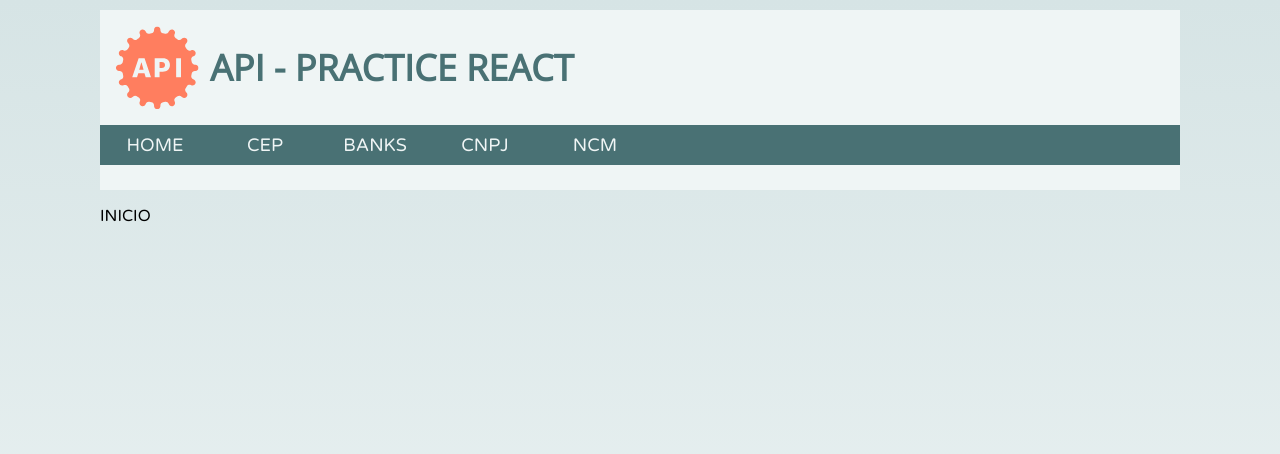
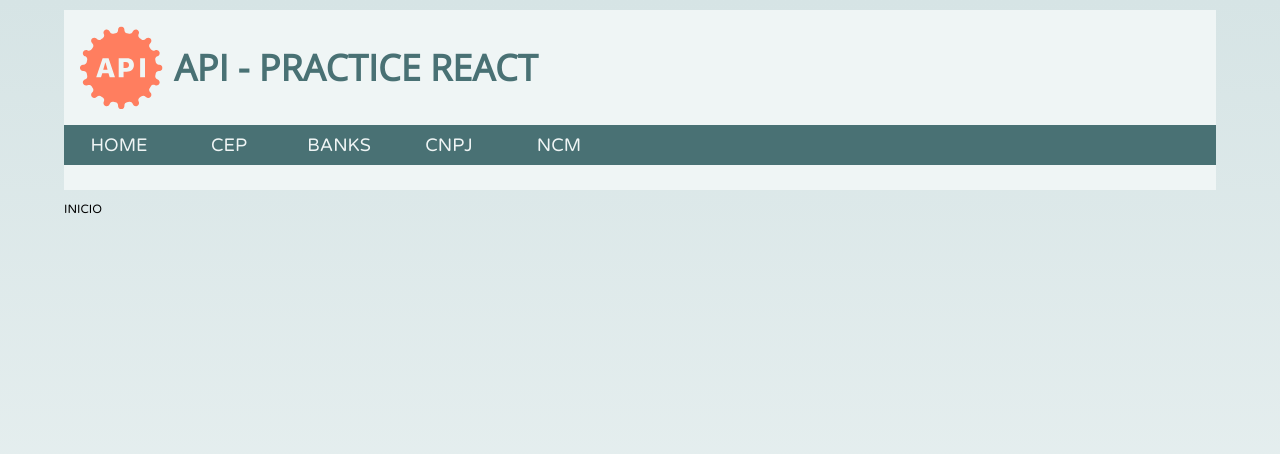
Before and after one commit to LFCavalcanti/api-practice-react, a React (Vite) app: page / in a window 1280 px wide. Shown: the top 454 px of the page. Built offline with nearby package versions, Linux system fonts and the light colour scheme.

Commit message:
Correcting semantic HTML structure

```diff
--- a/src/components/Menu/index.tsx
+++ b/src/components/Menu/index.tsx
@@ -27,7 +27,7 @@ export default function Menu() {
     ]
 
     return(
-        <div className={styles.menu__container}>
+        <header className={styles.menu__container}>
             <div className={styles.menu__header}>
                 <Logo id="logo" className={styles.menu__logo} />
                 <p id="app-name" className={styles.menu__titulo}>API - PRACTICE REACT</p>
@@ -37,7 +37,7 @@ export default function Menu() {
                     <Link key={pagina.label} to={pagina.to} id='pageLink' className={styles.menu__item}>{pagina.label}</Link>
                 ))}
             </nav>
-        </div>
+        </header>
     )
 
 }
--- a/src/main.module.scss
+++ b/src/main.module.scss
@@ -4,6 +4,7 @@
 html {
     height: 100%;
     font-family: $font-text;
+    font-size: 12px;
 }
 
 body {
@@ -14,5 +15,5 @@ body {
     background: linear-gradient($color-secondary, $color-terciary);
     background-repeat: no-repeat;
     background-attachment: fixed;
-    max-width: 1080px;
+    max-width: 90%;
 }
--- a/src/main.tsx
+++ b/src/main.tsx
@@ -1,7 +1,6 @@
 import React from 'react'
 import ReactDOM from 'react-dom/client'
 import { Route, BrowserRouter as Router, Routes } from 'react-router-dom'
-import App from './App'
 import Menu from './components/Menu'
 import Bank from './pages/Bank'
 import Cep from './pages/Cep'
@@ -12,7 +11,6 @@ import './main.module.scss'
 
 ReactDOM.createRoot(document.getElementById('root') as HTMLElement).render(
   <React.StrictMode>
-    <main>
       <Router>
         <Menu />
         <Routes>
@@ -23,6 +21,5 @@ ReactDOM.createRoot(document.getElementById('root') as HTMLElement).render(
           <Route path='/ncm' element={<Ncm />} />
         </Routes>
       </Router>
-    </main>
   </React.StrictMode>,
 )
```
